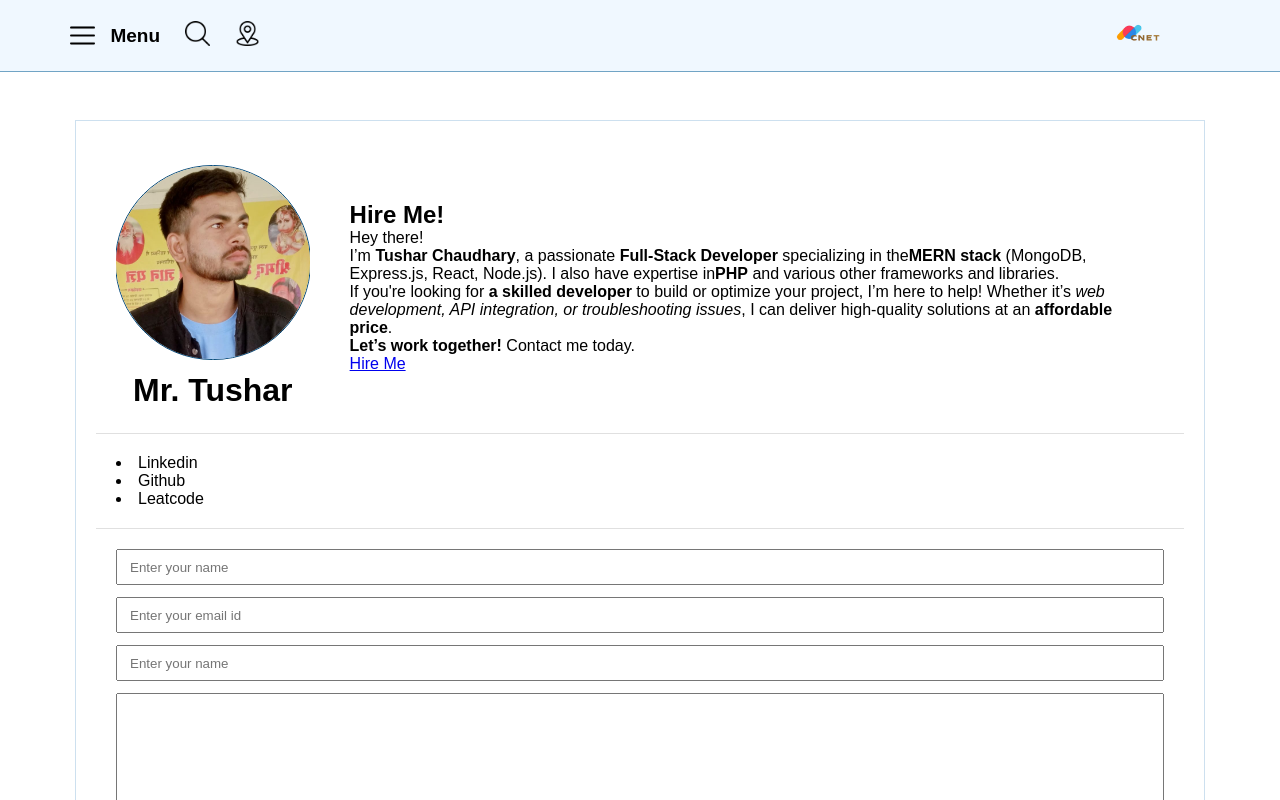
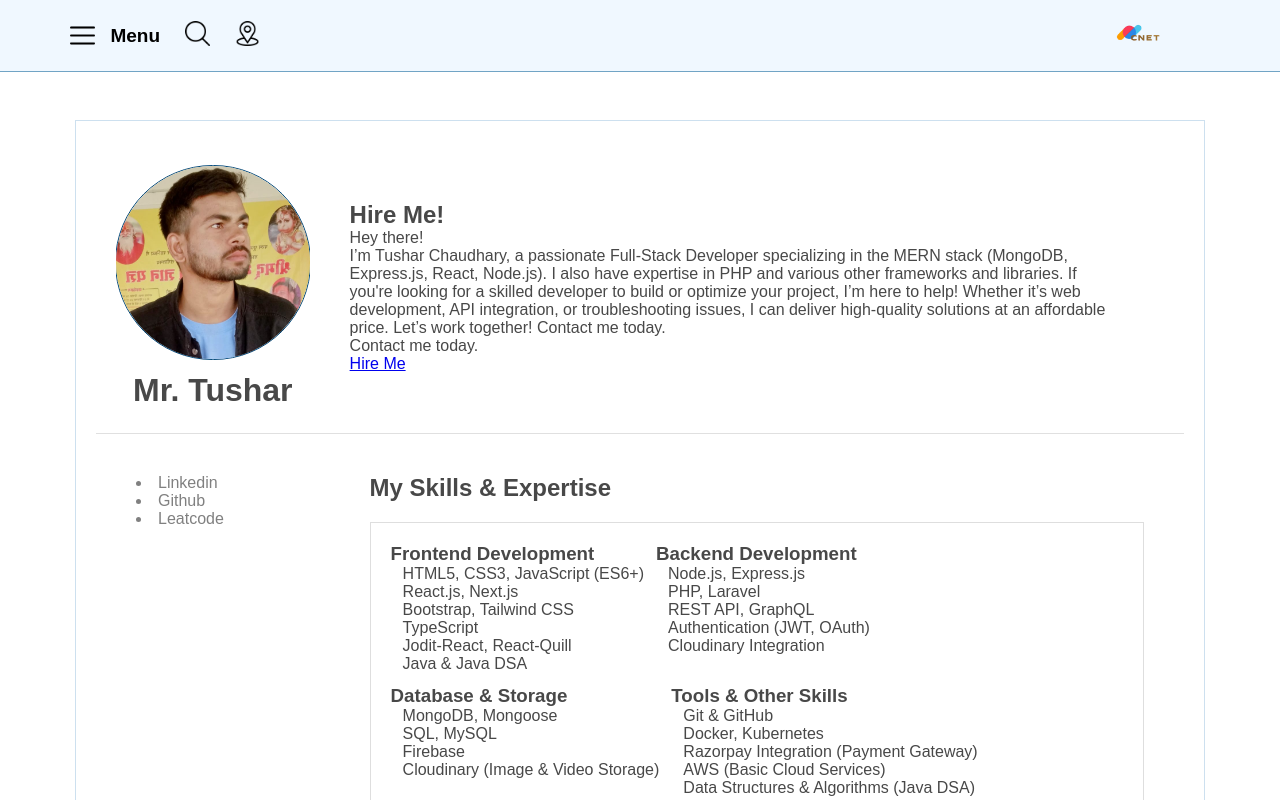
Before and after one commit to devtushar001/cNet-1, a React (Vite) app in the folder Client/: page /hire-me in a window 1280 px wide. Shown: the top 800 px of the page. Built offline with nearby package versions, Linux system fonts and the light colour scheme; no server answers.

Commit message:
latest commit

```diff
--- a/Client/src/Components/NavOption/NavbarOption.jsx
+++ b/Client/src/Components/NavOption/NavbarOption.jsx
@@ -26,7 +26,7 @@ const NavbarOption = () => {
             </li>
 
             <li className="dropdown">
-               <span>Blogs</span>
+               <span><Link to='/blogs' className="no-style">Blogs</Link> </span>
                <ul className="dropdown-menu">
                   <li>Technology</li>
                   <li>Courses</li>
--- a/Client/src/Pages/HireMe/HireMe.css
+++ b/Client/src/Pages/HireMe/HireMe.css
@@ -3,6 +3,7 @@
     margin: 0px auto 50px auto;
     border: 1px solid rgba(105, 161, 207, 0.332);
     padding: 20px;
+    color: rgb(72, 72, 72);
 }
 
 .hire-me-container .top,
@@ -34,7 +35,24 @@
     width: 80%;
 }
 
+.hire-me-container .middle .left {
+    width: 20%;
+    padding: 20px;
+}
 
+.hire-me-container .middle .right {
+    width: 80%;
+    padding: 20px;
+}
+
+.hire-me-container .middle .right .skills-container {
+    margin-top: 20px;
+    display: flex;
+    gap: 12px;
+    border: 1px solid rgb(222, 222, 222);
+    padding: 20px;
+    flex-wrap: wrap;
+}
 
 .hire-me-container .bottom {
     display: flex;
--- a/Client/src/Pages/HireMe/HireMe.jsx
+++ b/Client/src/Pages/HireMe/HireMe.jsx
@@ -15,33 +15,75 @@ const HireMe = () => {
                         <section class="hire-me">
                             <h1>Hire Me!</h1>
                             <p>Hey there! </p>
-                            <p>
-                                I’m <strong>Tushar Chaudhary</strong>, a passionate <strong>Full-Stack Developer</strong> specializing in the
-                                <strong>MERN stack</strong> (MongoDB, Express.js, React, Node.js). I also have expertise in
-                                <strong>PHP</strong> and various other frameworks and libraries.
-                            </p>
-                            <p>
-                                If you're looking for <strong> a skilled developer</strong> to build or optimize your project,
-                                I’m here to help! Whether it’s <em>web development, API integration, or troubleshooting issues</em>,
-                                I can deliver high-quality solutions at an <strong>affordable price</strong>.
-                            </p>
-                            <p> <strong>Let’s work together!</strong> Contact me today. </p>
+                            I’m Tushar Chaudhary, a passionate Full-Stack Developer specializing in the MERN stack (MongoDB, Express.js, React, Node.js). I also have expertise in PHP and various other frameworks and libraries.
+
+                            If you're looking for a skilled developer to build or optimize your project, I’m here to help! Whether it’s web development, API integration, or troubleshooting issues, I can deliver high-quality solutions at an affordable price.
+
+                            Let’s work together! Contact me today. <p> Contact me today. </p>
                             <a href="mailto:dev.mrtushar01@gmail.com" class="hire-btn">Hire Me</a>
                         </section>
                     </div>
                 </div>
                 <div className="middle">
                     <div className="left">
-                       <li>Linkedin</li>
-                       <li>Github</li>
-                       <li>Leatcode</li>
+                        <a style={{ textDecoration: 'none', color: 'gray' }} target="_blank" href="https://www.linkedin.com/in/devtushar01"><li>Linkedin</li></a>
+                        <a style={{ textDecoration: 'none', color: 'gray' }} target="_blank" href="https://github.com/devtushar001"><li>Github</li></a>
+                        <a style={{ textDecoration: 'none', color: 'gray' }} target="_blank" href="https://leetcode.com/u/_devtushar001/"><li>Leatcode</li></a>
                     </div>
-                    <div className="right"></div>
+                    <div className="right">
+                        <section class="my-skills">
+                            <h2>My Skills & Expertise</h2>
+                            <div class="skills-container">
+                                <div class="skill-category">
+                                    <h3>Frontend Development</h3>
+                                    <ul>
+                                        <li>HTML5, CSS3, JavaScript (ES6+)</li>
+                                        <li>React.js, Next.js</li>
+                                        <li>Bootstrap, Tailwind CSS</li>
+                                        <li>TypeScript</li>
+                                        <li>Jodit-React, React-Quill</li>
+                                        <li>Java & Java DSA</li>
+                                    </ul>
+                                </div>
+
+                                <div class="skill-category">
+                                    <h3>Backend Development</h3>
+                                    <ul>
+                                        <li>Node.js, Express.js</li>
+                                        <li>PHP, Laravel</li>
+                                        <li>REST API, GraphQL</li>
+                                        <li>Authentication (JWT, OAuth)</li>
+                                        <li>Cloudinary Integration</li>
+                                    </ul>
+                                </div>
+
+                                <div class="skill-category">
+                                    <h3>Database & Storage</h3>
+                                    <ul>
+                                        <li>MongoDB, Mongoose</li>
+                                        <li>SQL, MySQL</li>
+                                        <li>Firebase</li>
+                                        <li>Cloudinary (Image & Video Storage)</li>
+                                    </ul>
+                                </div>
+
+                                <div class="skill-category">
+                                    <h3>Tools & Other Skills</h3>
+                                    <ul>
+                                        <li>Git & GitHub</li>
+                                        <li>Docker, Kubernetes</li>
+                                        <li>Razorpay Integration (Payment Gateway)</li>
+                                        <li>AWS (Basic Cloud Services)</li>
+                                        <li>Data Structures & Algorithms (Java DSA)</li>
+                                    </ul>
+                                </div>
+                            </div>
+                        </section>
+                    </div>
                 </div>
                 <div className="bottom">
-                    <input type="text" name="name" id="name" placeholder="Enter your name"/>
-                    <input type="email" name="email" id="email" placeholder="Enter your email id"/>
-                    <input type="text" name="name" id="name" placeholder="Enter your name"/>
+                    <input type="text" name="name" id="name" placeholder="Enter your name" />
+                    <input type="email" name="email" id="email" placeholder="Enter your email id" />
                     <textarea name="message" id="message"></textarea>
                     <button>Submit</button>
                 </div>
--- a/Client/src/assets/escomData.js
+++ b/Client/src/assets/escomData.js
@@ -297,3 +297,14 @@ export const courseCategory = [
   { _id: 24, name: 'Kubernetes', img: app_icon },
   { _id: 25, name: 'AWS', img: app_icon }
 ];
+
+// Technology
+// Courses
+// Programming
+
+export const blogsCategory = [
+  {_id: 1, name: 'Technology', img: app_store_icon},
+  {_id: 1, name: 'Courses', img: app_store_icon},
+  {_id: 1, name: 'Programming', img: app_store_icon},
+  {_id: 1, name: 'Others', img: app_store_icon}
+]
```
